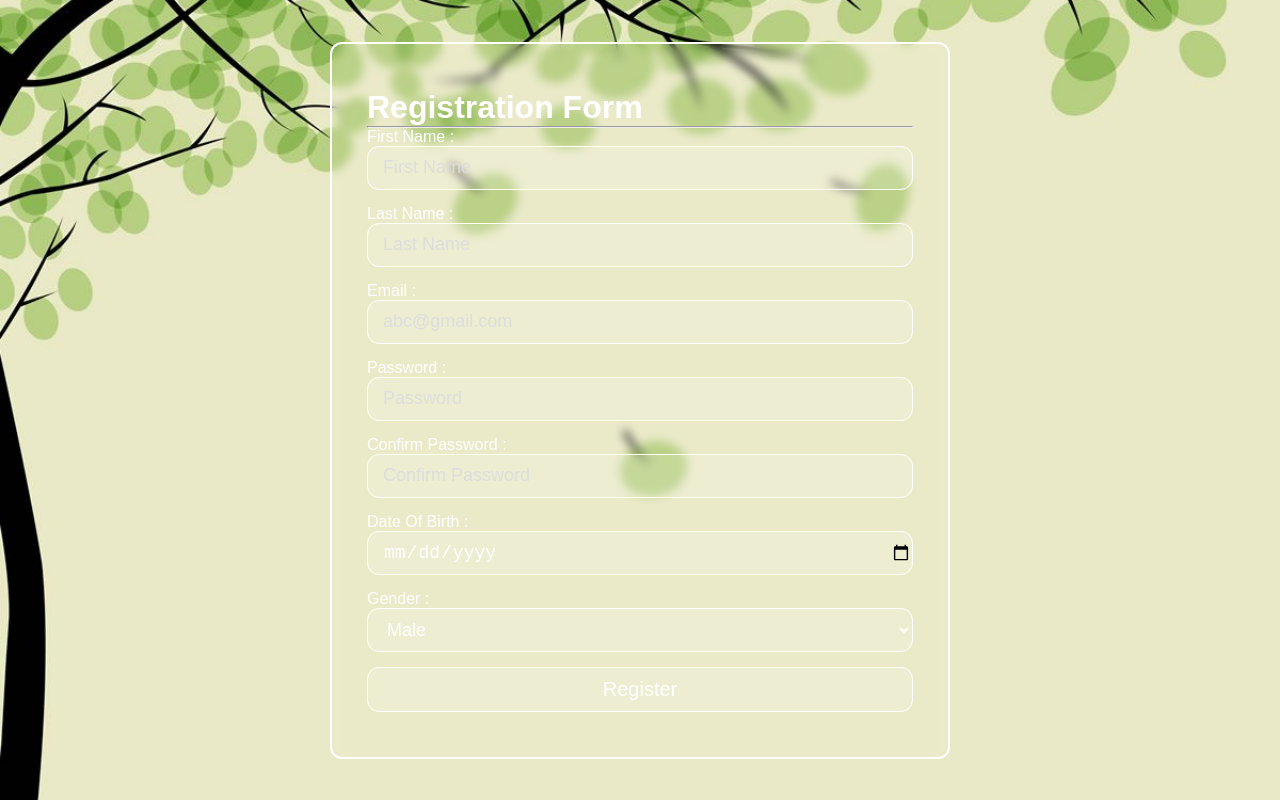
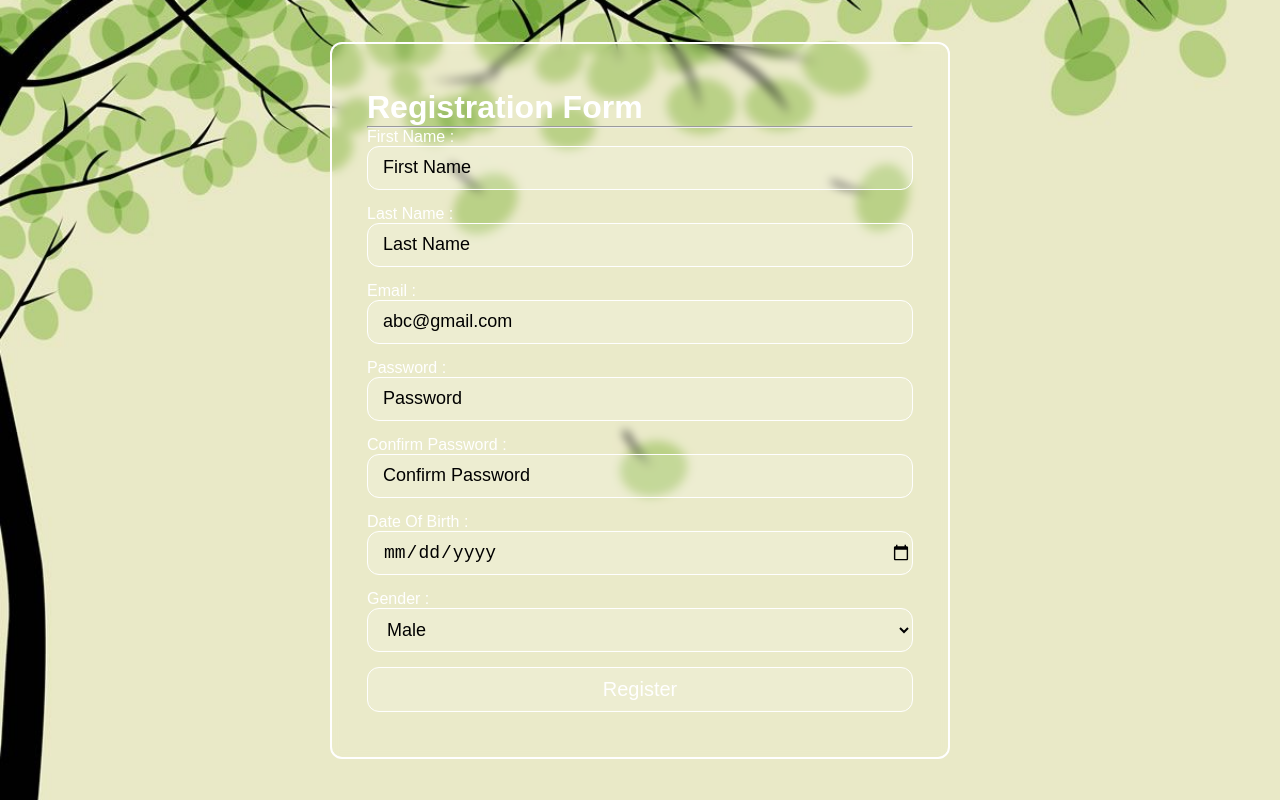
Before and after one commit to s2kOp/regForm, a plain HTML site: page index.html in a window 1280 px wide. Drawn offline with Linux system fonts and the light colour scheme.

Commit message:
Update index.html

```diff
--- a/index.html
+++ b/index.html
@@ -45,15 +45,15 @@ select {
     background: rgba(255, 255, 255, 0.15);
     padding-left: 15px;
     font-size: 18px;
-    color: white;
+    color: black;
 }
 
 input::placeholder {
-    color: #ddd;
+    color: black;
 }
 
 select {
-    color: white;
+    color: black;
 }
 
 button {
```
